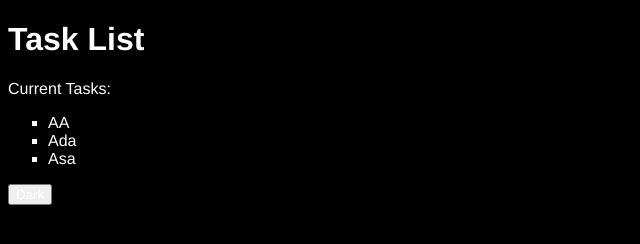
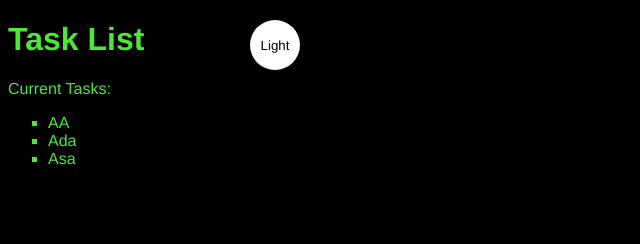
Before and after one commit to AnaM2730/Curso-Funda_Brad, a plain HTML site: page index.html in a window 1280 px wide. Both pictures are taken after a click on the button "Dark". Shown: the whole page, without its empty margins (0-640 px from the left). Drawn offline with Linux system fonts and the light colour scheme.

Commit message:
projeto finalizado

```diff
--- a/index.html
+++ b/index.html
@@ -6,7 +6,7 @@
     <link rel="stylesheet" href="style.css">
     <title>Projeto 1</title>
 </head>
-<body class="dark-theme">
+<body class="light_theme">
 
     <h1>Task List</h1>
     <p id="msg">Current Tasks:</p>
--- a/script.js
+++ b/script.js
@@ -1 +1,17 @@
 'use strict'
+
+const switcher = document.querySelector('.btn')
+
+switcher.addEventListener('click', function() {
+    document.body.classList.toggle('dark-theme')
+
+    var className = document.body.className
+    if(className== "light_theme") {
+        this.textContent = "Dark"
+    }
+    else{
+        this.textContent = "Light"
+    }
+
+    console.log('current class name: ' + className)
+})
--- a/style.css
+++ b/style.css
@@ -5,6 +5,7 @@
 
 :root{
     --Purple: #b038e8;
+    --Green: #4ce838;
     --White: #ffffff;
     --Black: #000000;
 }
@@ -14,14 +15,20 @@ body{
     font-family: monospace;
 }
 
+
 .light_theme{
-    --bg: var(--Purple);
-    --fontColor:var(--White);
+    --bg: var(--Green);
+    --fontColor:var(--Black);
+    --btnBg: var(--Black);
+    --btnFontColor: var(--White);
 }
+
 
 .dark-theme{
     --bg: var(--Black);
-    --fontColor:var(--White);
+    --fontColor:var(--Green);
+    --btnBg: var(--White);
+    --btnFontColor:var(--Black);
 }
 
 ul{
@@ -35,3 +42,25 @@ li{
 .list{
     list-style: square;
 }
+
+/* Botão */
+.btn{
+    color: var(--btnFontColor);
+    background: var(--btnBg);
+}
+
+.btn{
+    position: absolute;
+    top: 20px;
+    left: 250px;
+    height: 50px;
+    width: 50px;
+    border-radius: 50%;
+    border: none;
+    color: var(--btnFontColor);
+    background-color: var(--btnBg);
+}
+
+.btn:focus{
+    outline-style: none;
+}
```
